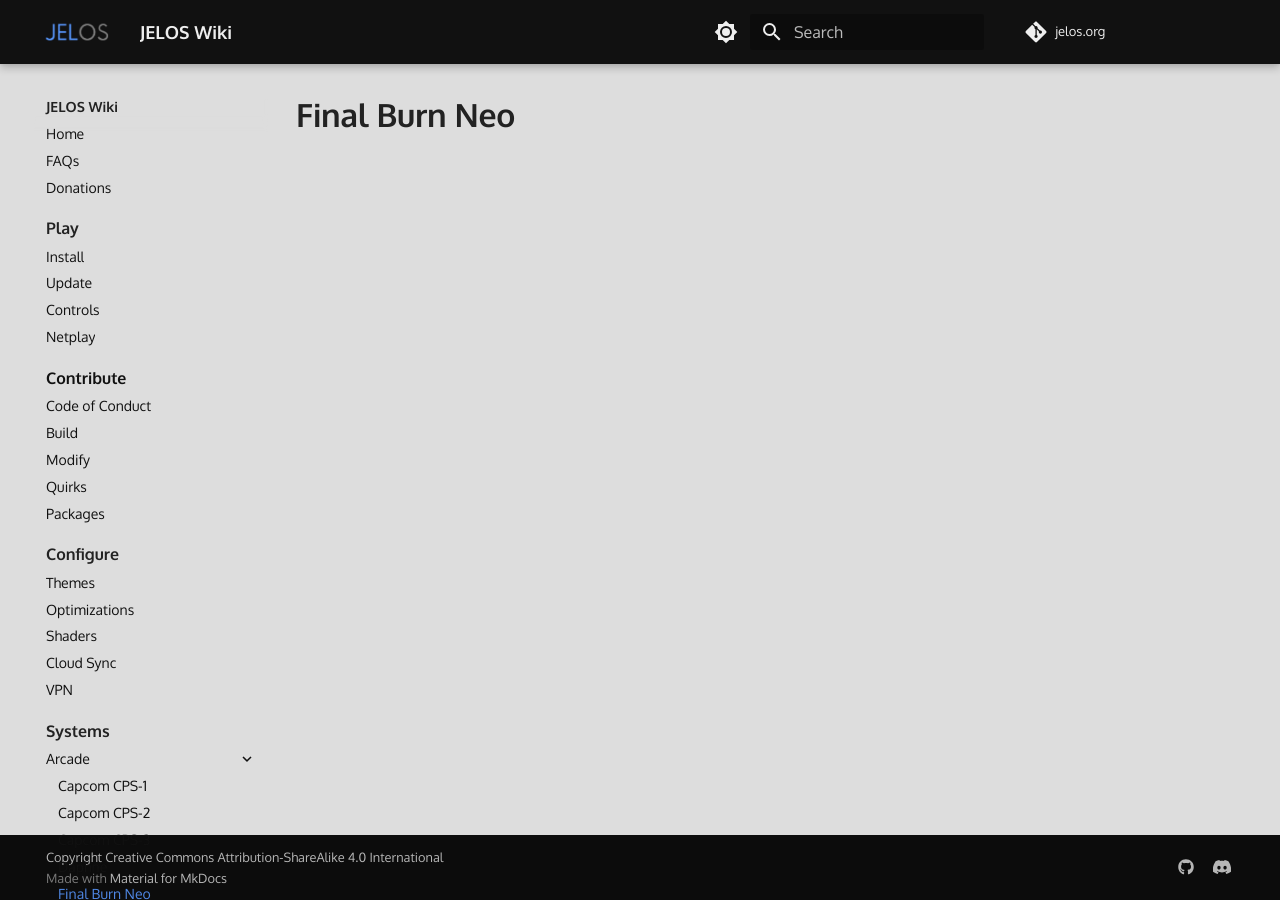
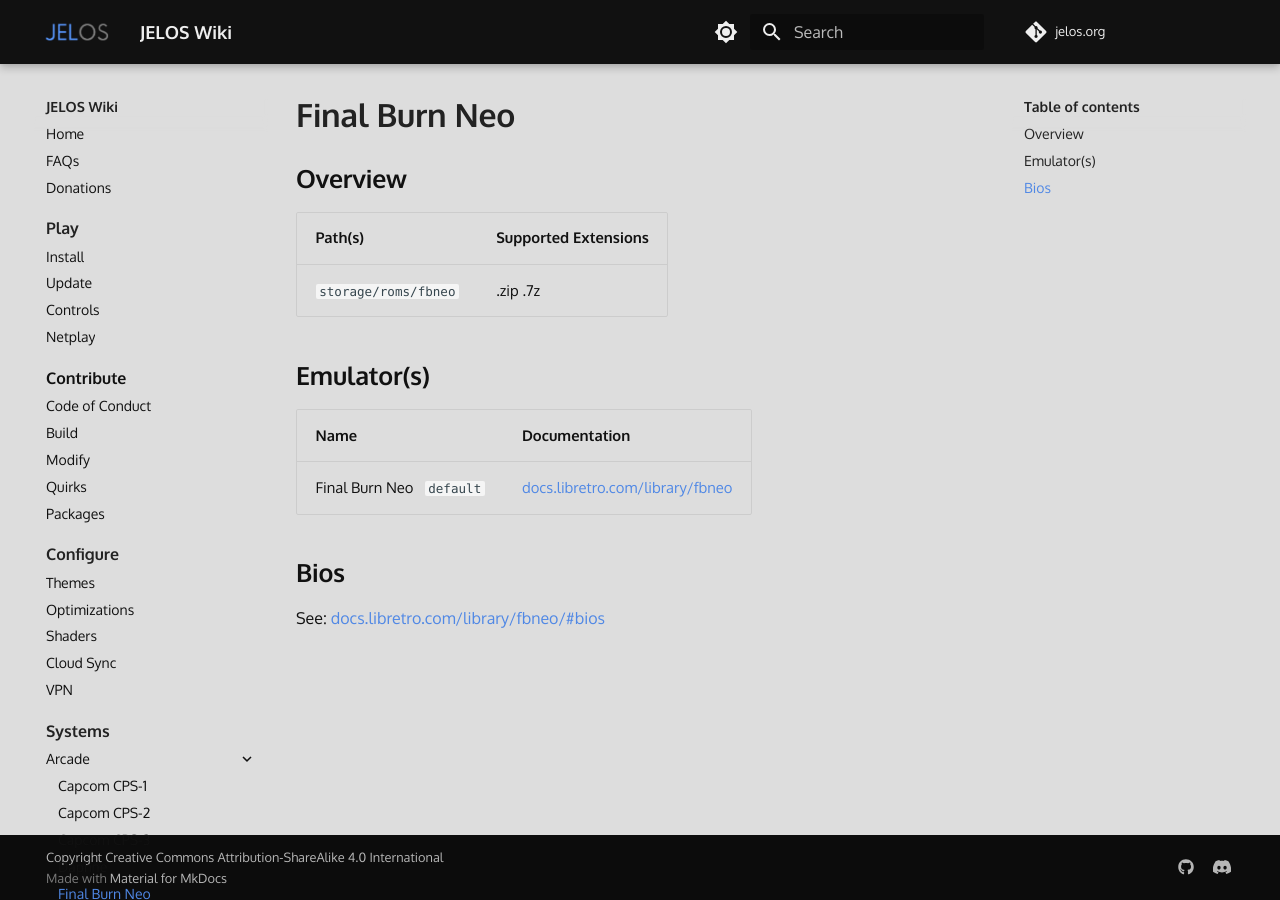
Before and after one commit to wbrawner/jelos.org, an MkDocs documentation site: the page built from docs/systems/fbn.md, in a window 1280 px wide. Built offline with MkDocs 1.6.1 and Material for MkDocs 9.7.7, drawn with Linux system fonts in a browser that asks for light colours; some web fonts are replaced; comment, search, counter and statistics services are not loaded.

Commit message:
Update fbn.md

```diff
--- a/docs/systems/fbn.md
+++ b/docs/systems/fbn.md
@@ -1 +1,17 @@
 # Final Burn Neo
+
+## Overview
+
+| Path(s) | Supported Extensions |
+| --- | --- |
+| `storage/roms/fbneo` | .zip .7z |
+
+## Emulator(s)
+
+| Name | Documentation |
+| --- | --- |
+| Final Burn Neo &nbsp; `default` | [docs.libretro.com/library/fbneo](https://docs.libretro.com/library/fbneo/) |
+
+## Bios
+
+See: [docs.libretro.com/library/fbneo/#bios](https://docs.libretro.com/library/fbneo/#bios)
```
